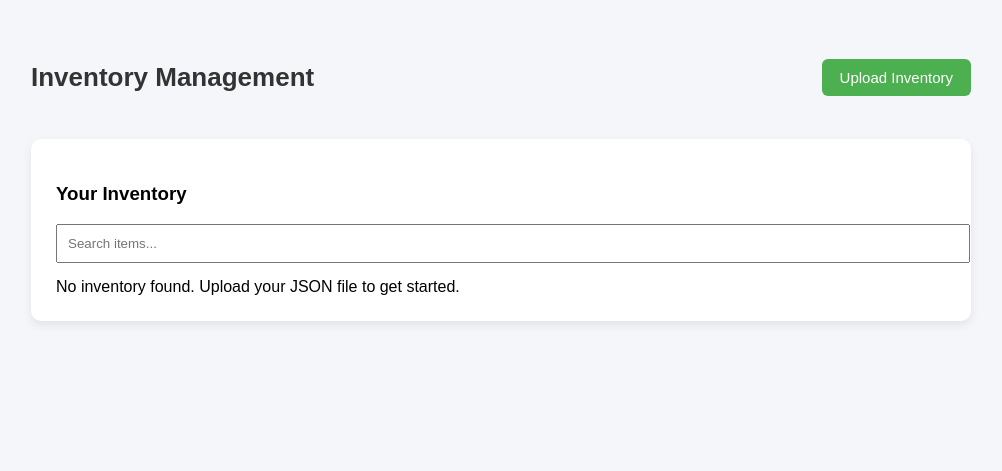
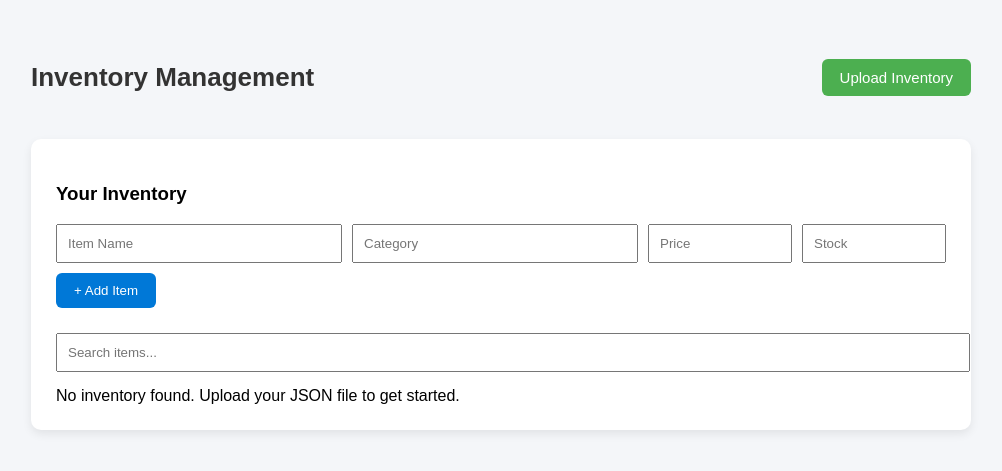
Before and after one commit to Danish11150/Ai-salesman, a Flask app: template website/templates/inventory.html in a window 1280 px wide. Shown: the top 471 px of the page, without its empty margins (269-1271 px from the left). Run offline with Flask 3, Linux system fonts and the light colour scheme; the template is opened without the code that fills it, so the values that code supplies are empty.

Commit message:
Add form to submit new inventory items

```diff
--- a/website/templates/inventory.html
+++ b/website/templates/inventory.html
@@ -99,6 +99,32 @@
         <div class="inventory-card">
             <h3>Your Inventory</h3>
 
+            <!-- ADD NEW ITEM FORM -->
+<form action="/add_inventory" method="POST" style="margin-bottom: 25px;">
+
+    <!-- IMPORTANT: shop_id automatically passed -->
+    <input type="hidden" name="shop_id" value="{{ shop_id }}">
+
+    <div style="display: flex; gap: 10px; flex-wrap: wrap;">
+        <input type="text" name="name" placeholder="Item Name" required
+               style="padding: 10px; flex: 1;">
+
+        <input type="text" name="category" placeholder="Category" required
+               style="padding: 10px; flex: 1;">
+
+        <input type="number" name="price" placeholder="Price" required
+               style="padding: 10px; width: 120px;">
+
+        <input type="number" name="stock_qty" placeholder="Stock" required
+               style="padding: 10px; width: 120px;">
+    </div>
+
+    <button type="submit"
+            style="margin-top: 10px; background:#0078D7; color:white; padding:10px 18px; border-radius:6px; border:none;">
+        + Add Item
+    </button>
+</form>
+
             <input type="text" id="searchBox" placeholder="Search items..."
        style="padding: 10px; width: 100%; margin-bottom: 15px;">
 
```
